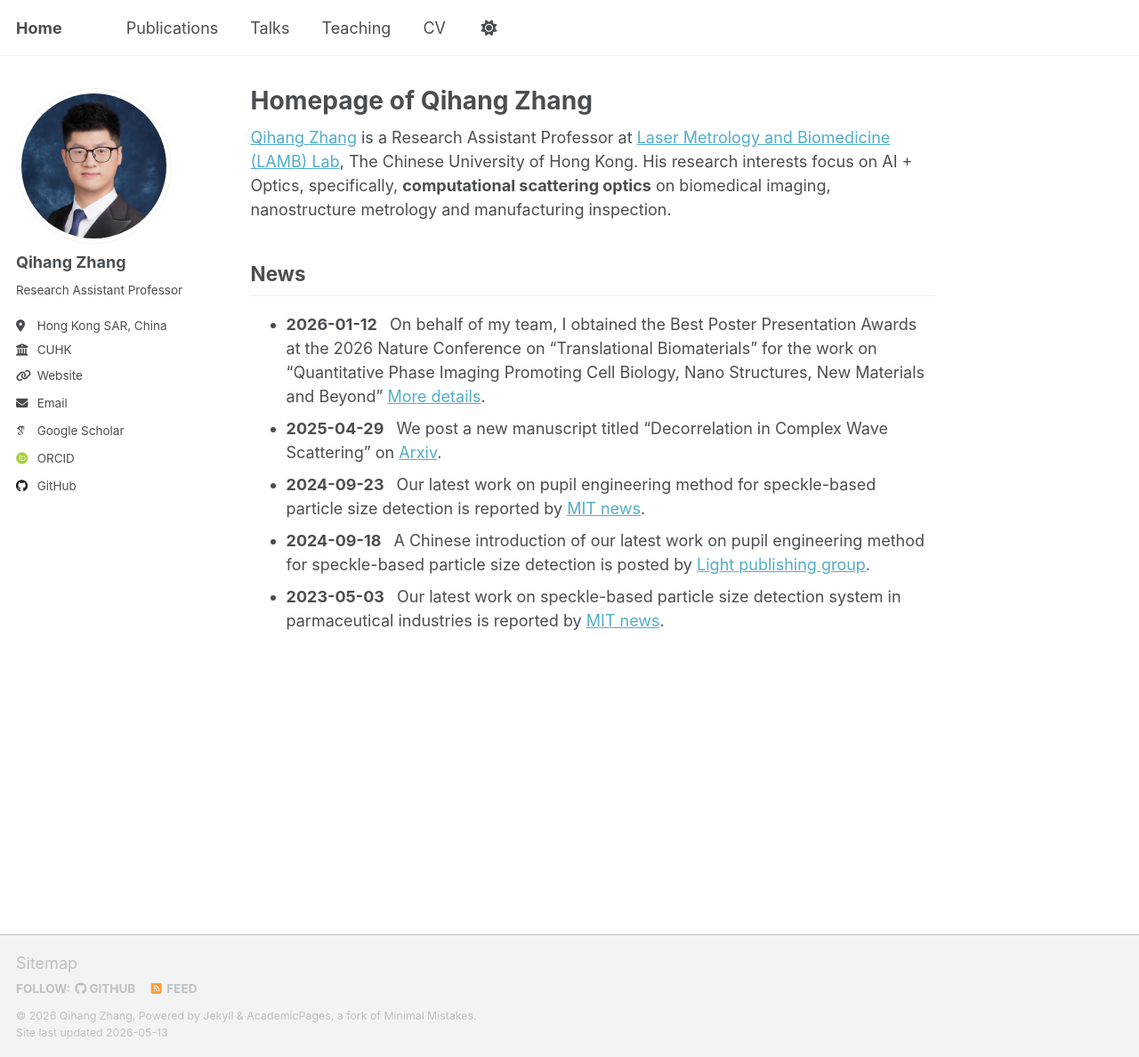
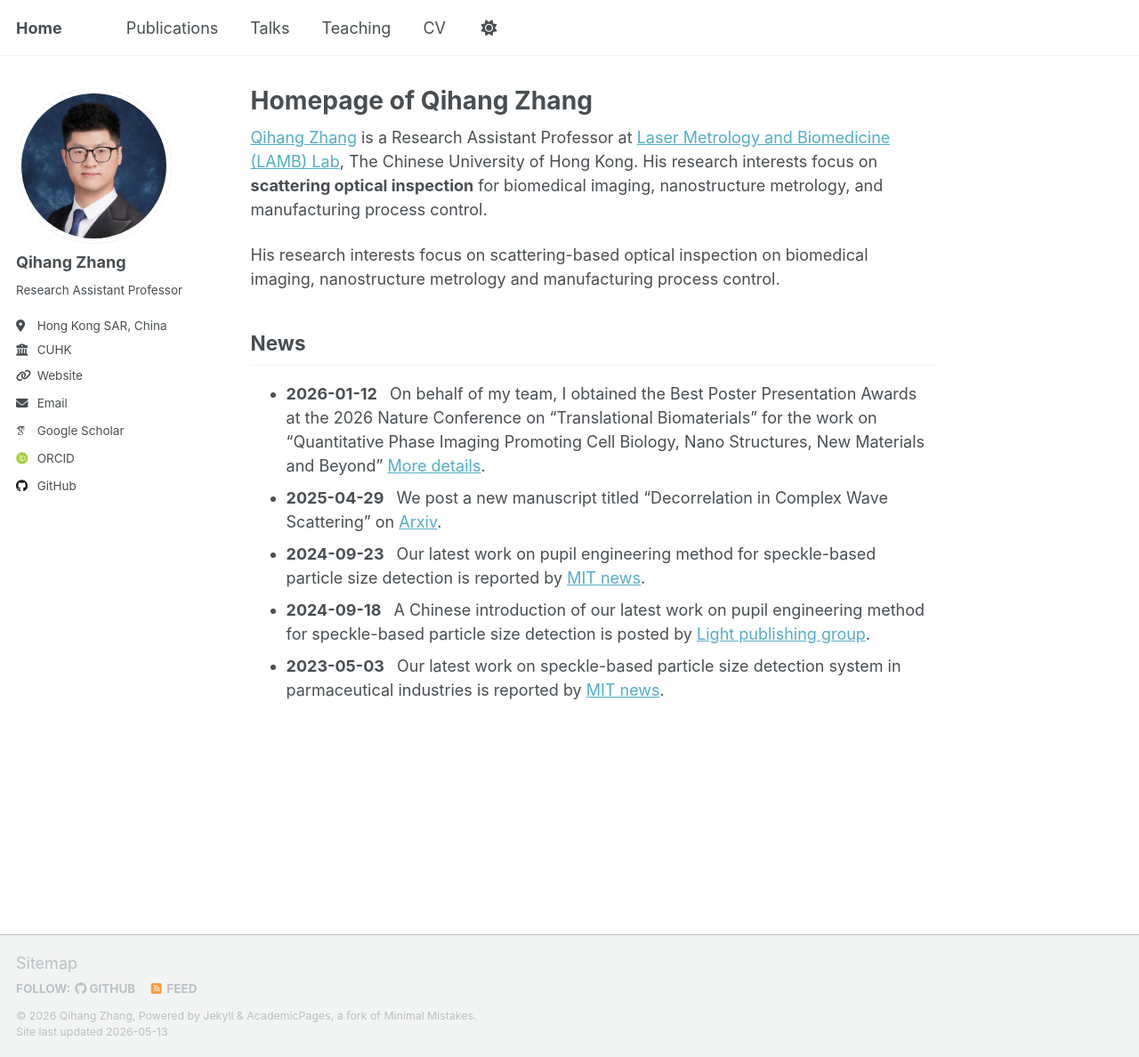
Before and after one commit to qhzhang95/qhzhang95.github.io, a Jekyll site: the page built from _pages/about.md, in a window 1280 px wide and 1188 px high. Shown: the whole window at 89% size. Built offline with Jekyll 4.4.1, drawn with Linux system fonts in a browser that asks for light colours; some web fonts are replaced; a script that is not in the unit is left out.

Commit message:
Update about.md

```diff
--- a/_pages/about.md
+++ b/_pages/about.md
@@ -7,7 +7,9 @@ redirect_from:
   - /about.html
 ---
 
-[Qihang Zhang](https://www.bme.cuhk.edu.hk/new/zhangqihang.php) is a Research Assistant Professor at [Laser Metrology and Biomedicine (LAMB) Lab](https://www.lambcuhk.org/), The Chinese University of Hong Kong. His research interests focus on AI + Optics, specifically, **computational scattering optics** on biomedical imaging, nanostructure metrology and manufacturing inspection.
+[Qihang Zhang](https://www.bme.cuhk.edu.hk/new/zhangqihang.php) is a Research Assistant Professor at [Laser Metrology and Biomedicine (LAMB) Lab](https://www.lambcuhk.org/), The Chinese University of Hong Kong. His research interests focus on **scattering optical inspection** for biomedical imaging, nanostructure metrology, and manufacturing process control.
+
+His research interests focus on scattering-based optical inspection on biomedical imaging, nanostructure metrology and manufacturing process control.
 
 News
 ------
```
